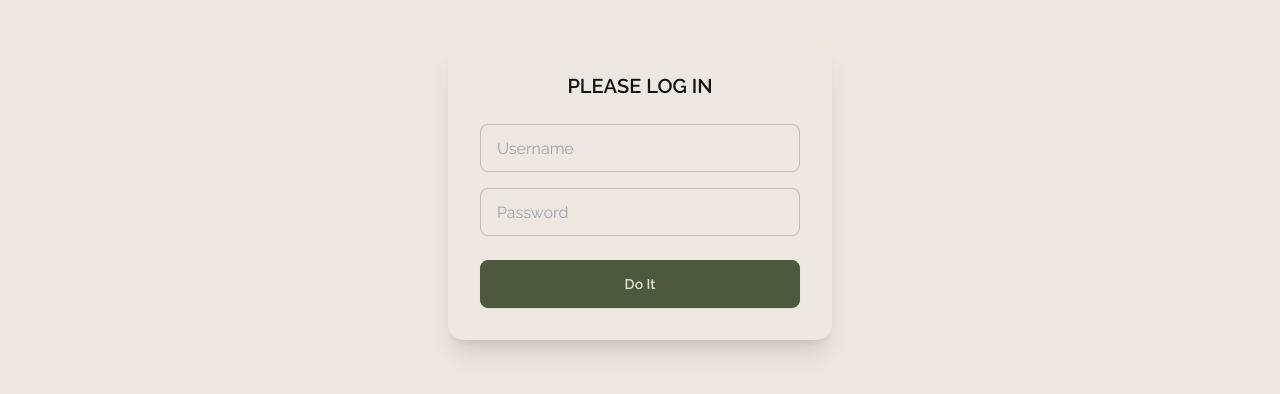
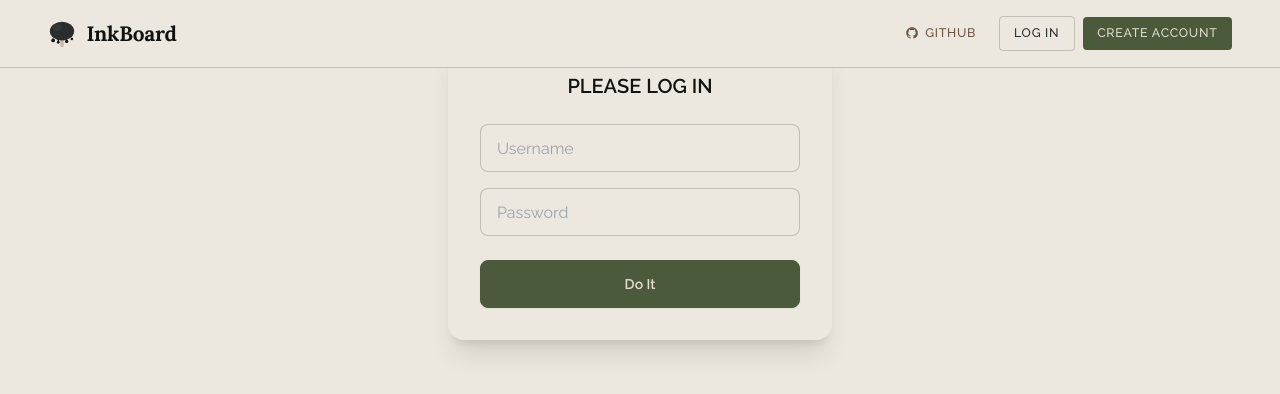
Before and after one commit to COP4331C-Team18/Large-Group-Project, a React (Vite) app in the folder frontend/: page /login in a window 1280 px wide. Shown: the top 394 px of the page. Built offline with nearby package versions, Linux system fonts and the light colour scheme.

Commit message:
updated login page includes navbar

```diff
--- a/frontend/src/pages/LoginPage.tsx
+++ b/frontend/src/pages/LoginPage.tsx
@@ -1,8 +1,10 @@
+import Navbar from '@/components/landing/Navbar'
 import Login from '@/components/login/Login';
 
 export default function LoginPage() {
   return (
     <div>
+      <Navbar />
       <Login />
     </div>
   );
```
